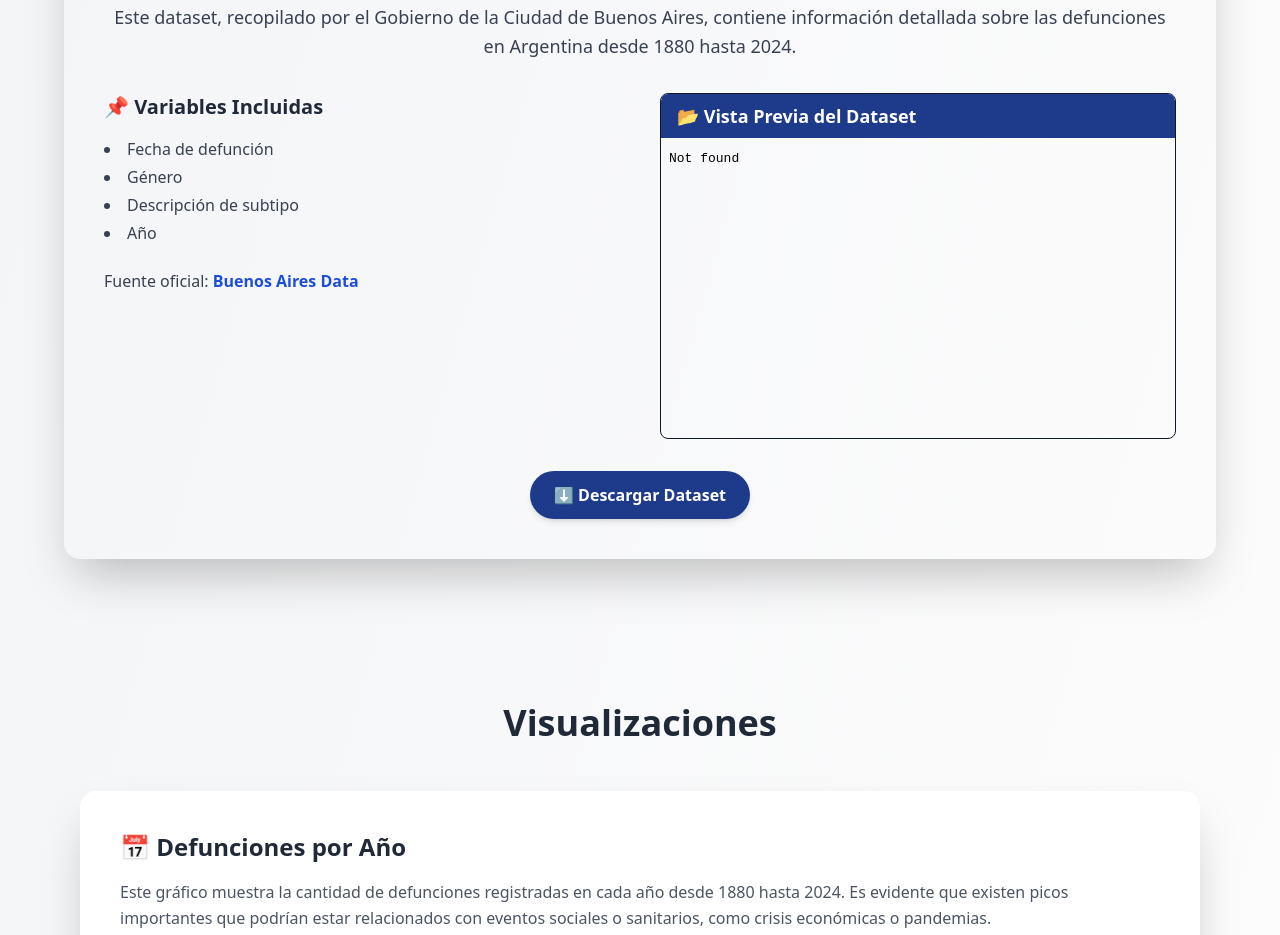
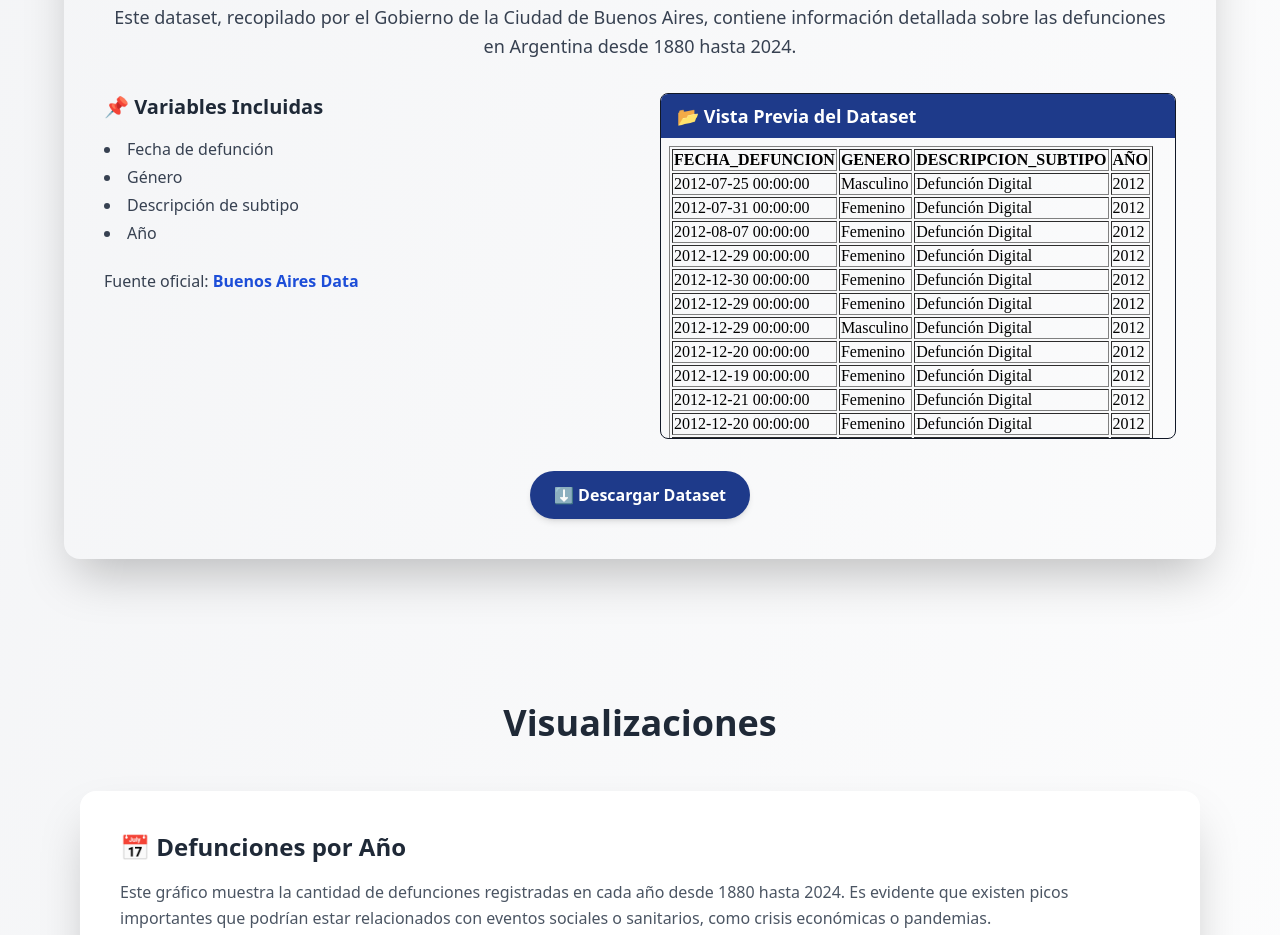
Before and after one commit to Fleitaselene-dev/BDII_defunciones_arg, a plain HTML site: page index.html in a window 1280 px wide. Shown: the part 949-1884 px from the top of the page. Drawn offline with nearby package versions, Linux system fonts and the light colour scheme.

Commit message:
error fix

```diff
--- a/index.html
+++ b/index.html
@@ -95,7 +95,7 @@
           <div class="md:w-1/2" >
             <div class="border border-gray-900 rounded-lg overflow-hidden">
               <div class="bg-blue-900 text-white px-4 py-2 text-lg font-semibold">📂 Vista Previa del Dataset</div>
-              <iframe src="tabla_defunciones.html" class="w-full h-[300px]"></iframe>
+              <iframe src="Defunciones_tabla.html" class="w-full h-[300px]"></iframe>
             </div>
           </div>
         </div>
```
